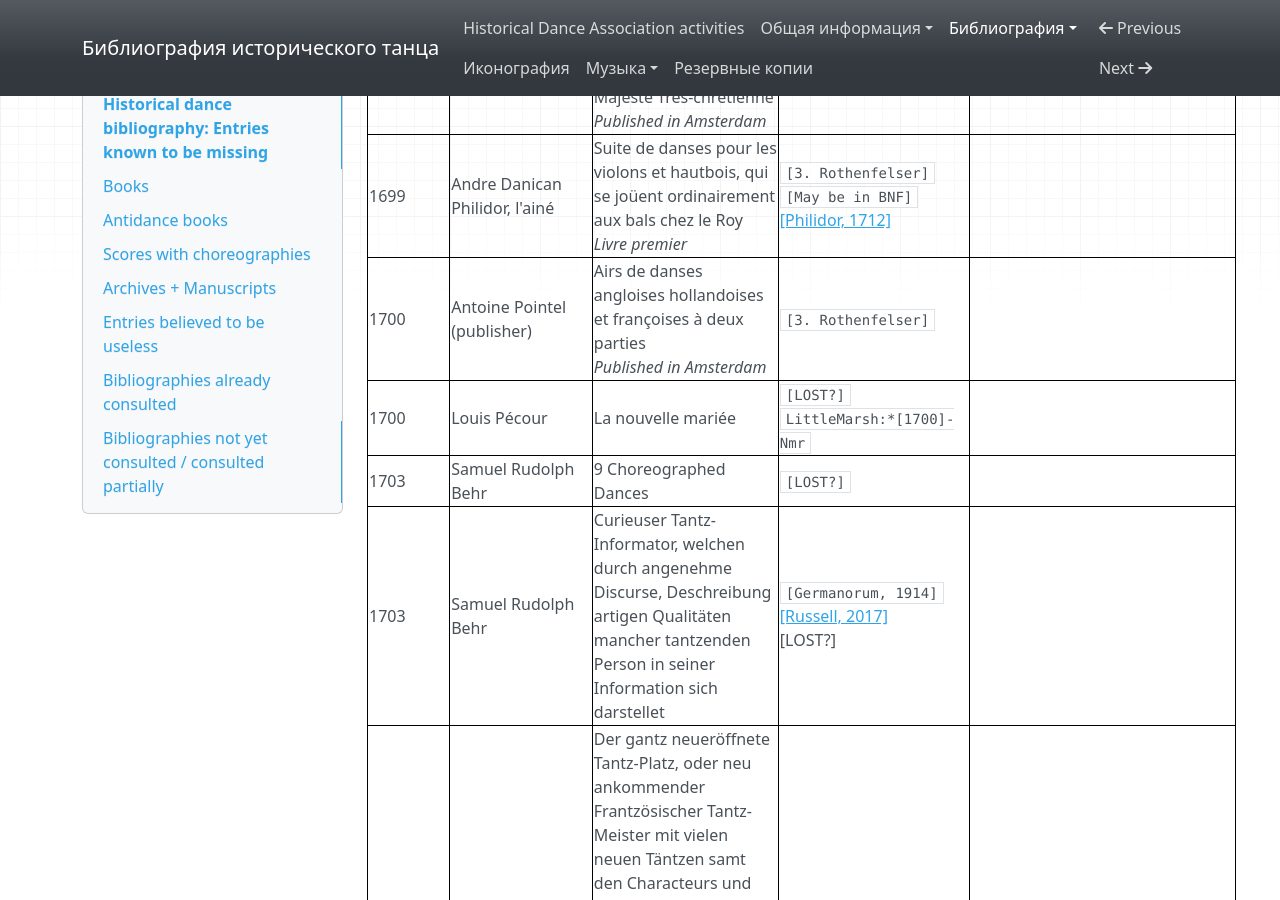
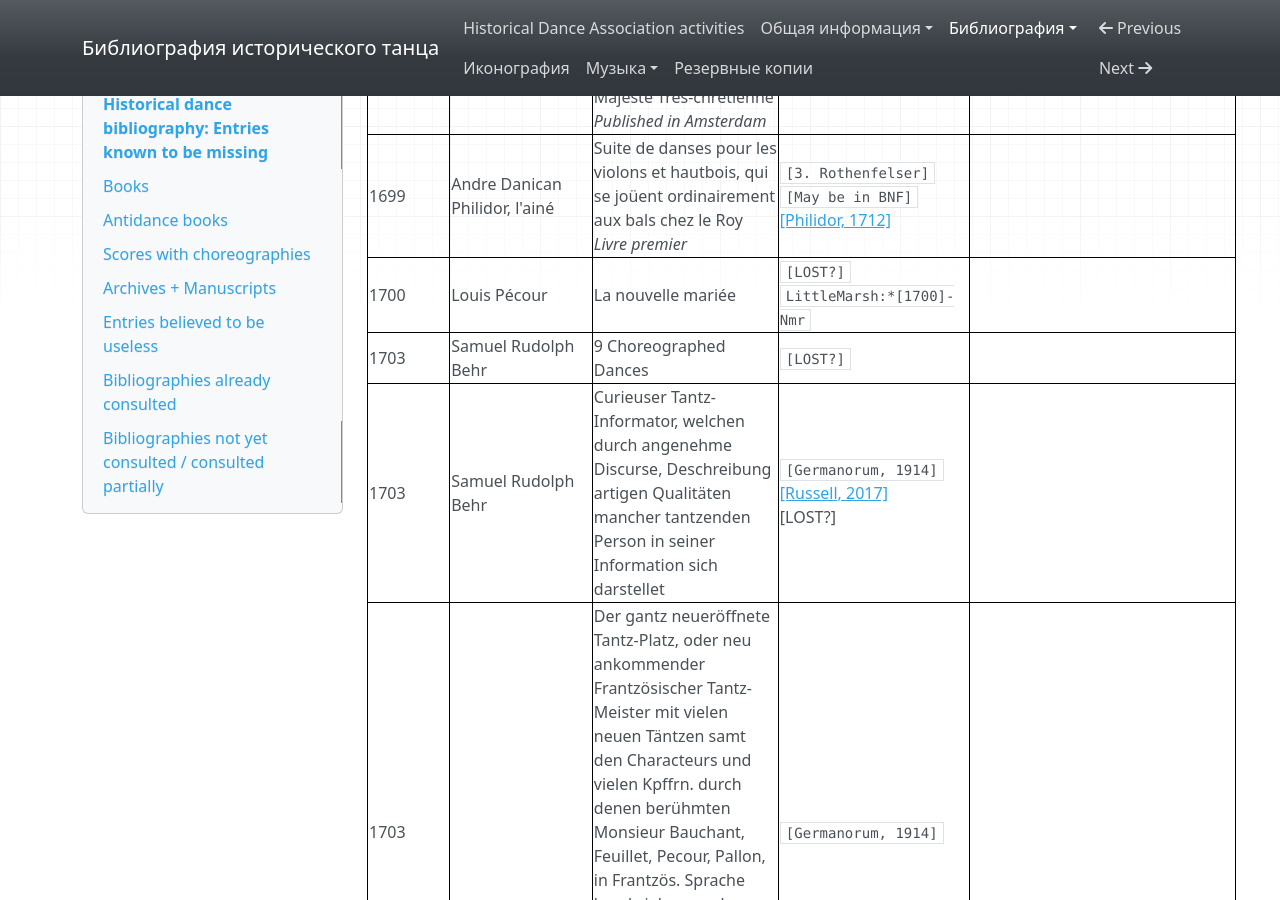
Before and after one commit to hda-technical/dancebooks, an MkDocs documentation site: the page built from docs/bib/missing.md, in a window 1280 px wide and 900 px high, scrolled down 2946 px. Built offline with MkDocs 1.6.1, drawn with Linux system fonts in a browser that asks for light colours; nearby versions of some CDN libraries.

Commit message:
Add _Basse_ volume to [pointel_1700_danses]

```diff
--- a/docs/bib/missing.md
+++ b/docs/bib/missing.md
@@ -33,7 +33,6 @@ _This table is intended to be accurate, yet sometimes it is slightly outdated._
 | 1699–1701 | A. Wolfgang (publisher) | Recueil des opéras, des ballets, et des plus belles pièces en musique, qui ont été représentées depuis 10 ou 12 ans jusqu'à présent devant sa Majesté Très-chrétienne<br/>Published in Amsterdam | `[4. Rothenfelser]` | [BNF](http://catalogue.bnf.fr/ark:/12148/cb33571376d) |
 | 1700–1706? | les Héretiers (publisher) | Recueil des opéras, des ballets, et des plus belles pièces en musique, qui ont été représentées depuis 10 ou 12 ans jusqu'à présent devant sa Majesté Très-chrétienne<br/>_Published in Amsterdam_ | `[4. Rothenfelser]` | [BNF](http://catalogue.bnf.fr/ark:/12148/cb440083792) |
 | 1699 | Andre Danican Philidor, l'ainé | Suite de danses pour les violons et hautbois, qui se joüent ordinairement aux bals chez le Roy<br/>_Livre premier_ | `[3. Rothenfelser]`<br/>`[May be in BNF]`<br/>[[Philidor, 1712]](https://bib.hda.org.ru/books/philidor_1712) | |
-| 1700 | Antoine Pointel (publisher) | Airs de danses angloises hollandoises et françoises à deux parties<br/>_Published in Amsterdam_ | `[3. Rothenfelser]` | |
 | 1700 | Louis Pécour | La nouvelle mariée | `[LOST?]`<br/>`LittleMarsh:*[1700]-Nmr` | |
 | 1703 | Samuel Rudolph Behr | 9 Choreographed Dances | `[LOST?]` | |
 | 1703 | Samuel Rudolph Behr | Curieuser Tantz-Informator, welchen durch angenehme Discurse, Deschreibung artigen Qualitäten mancher tantzenden Person in seiner Information sich darstellet | `[Germanorum, 1914]`<br/>[[Russell, 2017]](https://books.google.com/books?id=xUE7DwAAQBAJ&pg=PA54&dq=Curieuser+Tantz-Informator)<br/>[LOST?] | |
```
Also changed, not shown: 1 other file.
